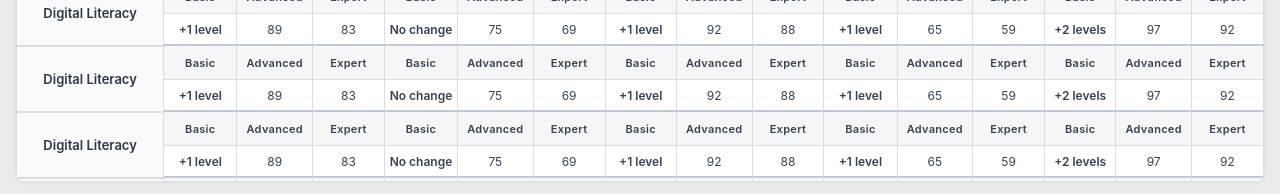
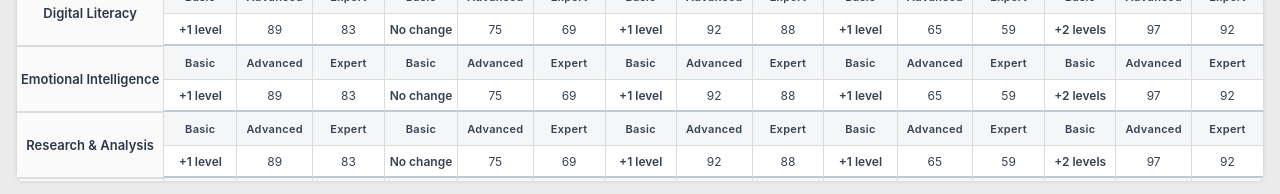
Before and after one commit to nimishawilson/ui-grid-demo, an Angular app: page /compare-view in a window 1280 px wide. Shown: the part 603-797 px from the top of the page. Built offline with nearby package versions, Linux system fonts and the light colour scheme.

Commit message:
fixing sort issue - duplication of id in dummy data

```diff
--- a/src/app/data/compare-dummy-data.ts
+++ b/src/app/data/compare-dummy-data.ts
@@ -98,8 +98,8 @@ export const COMPARE_DATA: CompareData = {
       ]
     },
      {
-      id: 'sp8',
-      name: 'Digital Literacy',
+      id: 'sp9',
+      name: 'Emotional Intelligence',
       entries: [
         { studentId: 's1', basicValue: '+1 level',  advancedValue: 89, expertValue: 83 },
         { studentId: 's2', basicValue: 'No change', advancedValue: 75, expertValue: 69 },
@@ -109,8 +109,8 @@ export const COMPARE_DATA: CompareData = {
       ]
     },
      {
-      id: 'sp8',
-      name: 'Digital Literacy',
+      id: 'sp10',
+      name: 'Research & Analysis',
       entries: [
         { studentId: 's1', basicValue: '+1 level',  advancedValue: 89, expertValue: 83 },
         { studentId: 's2', basicValue: 'No change', advancedValue: 75, expertValue: 69 },
@@ -120,8 +120,8 @@ export const COMPARE_DATA: CompareData = {
       ]
     },
      {
-      id: 'sp8',
-      name: 'Digital Literacy',
+      id: 'sp11',
+      name: 'Adaptability',
       entries: [
         { studentId: 's1', basicValue: '+1 level',  advancedValue: 89, expertValue: 83 },
         { studentId: 's2', basicValue: 'No change', advancedValue: 75, expertValue: 69 },
```
